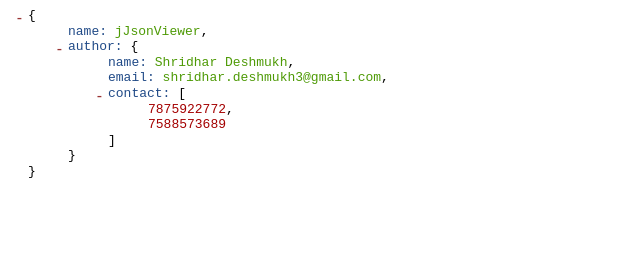
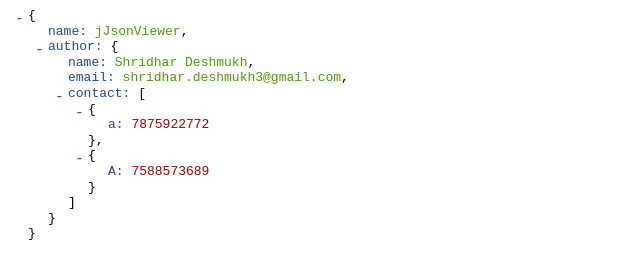
Before and after one commit to Shridhad/jjsonviewer, a plain HTML site: page index.html in a window 1280 px wide. Shown: the whole page, without its empty margins (0-640 px from the left). Drawn offline with Linux system fonts and the light colour scheme.

Commit message:
[Shridhar] - Issue - the keys of object inside array were getting hidden. fixed

```diff
--- a/index.html
+++ b/index.html
@@ -11,7 +11,7 @@
 	<script type="text/javascript" src="jjsonviewer.js"></script>
 	<script type="text/javascript">
 		$(document).ready(function() {
-			var jjson = '{ "name": "jJsonViewer","author": { "name": "Shridhar Deshmukh", "email": "shridhar.deshmukh3@gmail.com", "contact": [7875922772, 7588573689] } }';
+			var jjson = '{ "name": "jJsonViewer","author": { "name": "Shridhar Deshmukh", "email": "shridhar.deshmukh3@gmail.com", "contact": [{"a": 7875922772}, {"A": 7588573689}] } }';
 
 			$("#jjson").jJsonViewer(jjson);
 		});
--- a/jjsonviewer.css
+++ b/jjsonviewer.css
@@ -7,7 +7,10 @@
 }
 .jjson-container,
 .jjson-container ul{
-    list-style: none outside none;
+    list-style: none;
+}
+.jjson-container ul{
+    padding-left: 20px;
 }
 
 .jjson-container li {
@@ -17,6 +20,10 @@
 .jjson-container > li  > .key,
 .jjson-container .array .key{
     display: none;
+}
+
+.jjson-container .array .object .key{
+    display: inline;
 }
 
 .jjson-container li:after {
```
